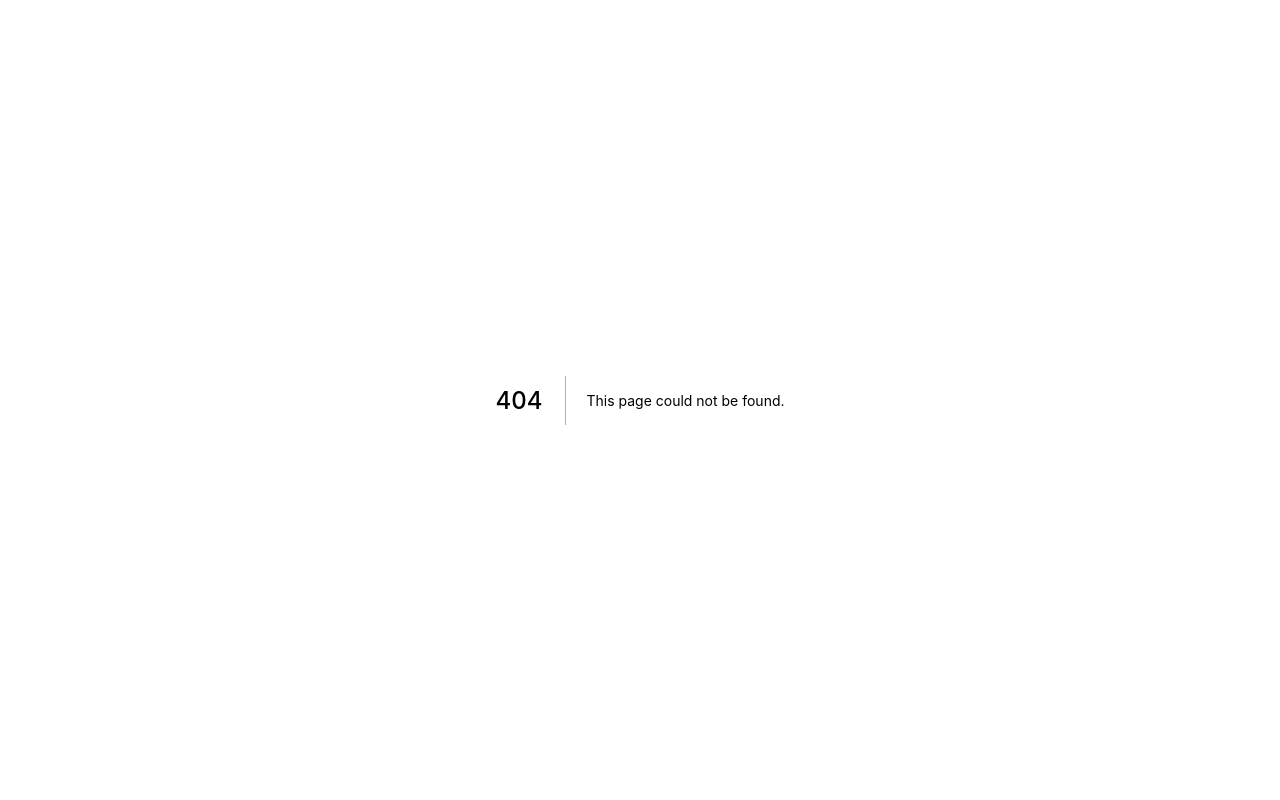
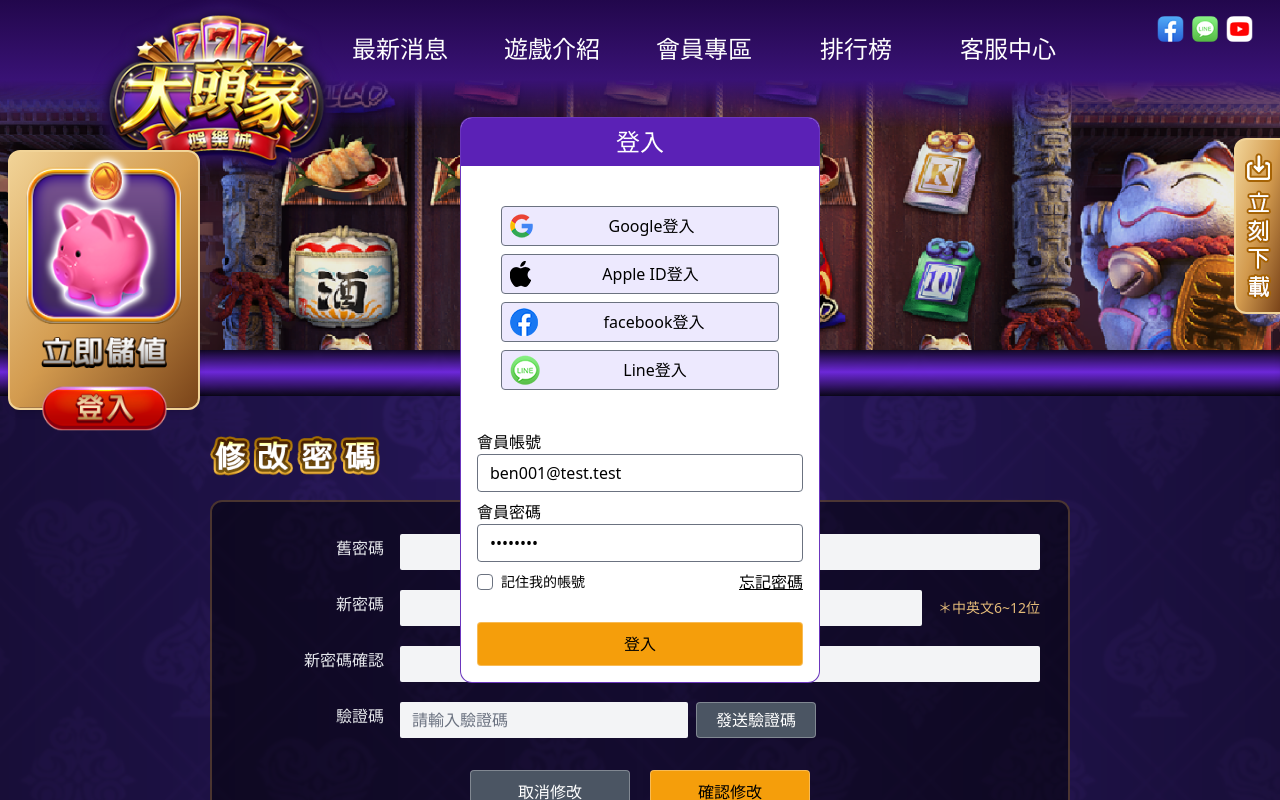
Before and after one commit to summerchen0101/official777-v2, a Next.js app: page /user-pw2 in a window 1280 px wide. Before the commit this address had no page. Shown: the top 800 px of the page. Built offline with nearby package versions, Linux system fonts and the light colour scheme.

Commit message:
added pw2 page ui

```diff
--- a/lib/menu.ts
+++ b/lib/menu.ts
@@ -26,6 +26,7 @@ export const menu: Menu[] = [
     subs: [
       { label: '會員資料', path: '/user-basic', needAuth: true },
       { label: '修改密碼', path: '/user-pw', needAuth: true },
+      { label: '修改二次密碼', path: '/user-pw2', needAuth: true },
       { label: '儲值購點', path: '/recharge', needAuth: true },
       { label: '儲值紀錄', path: '/recharge-rec', needAuth: true },
       { label: '個人領獎紀錄', path: '/rewards', needAuth: true },
--- a/pages/user-basic.tsx
+++ b/pages/user-basic.tsx
@@ -128,19 +128,7 @@ function UserBasic() {
                 />
                 <div className="w-24"></div>
               </div>
-              <div className="flex flex-col lg:flex-row lg:space-x-4 lg:items-center">
-                <label
-                  htmlFor=""
-                  className="mb-2 w-36 lg:text-right text-gray-200"
-                >
-                  二次密碼
-                </label>
-                <input
-                  type="password"
-                  className="rounded-sm border-none bg-gray-100 flex-1 h-9"
-                />
-                <div className="w-24"></div>
-              </div>
+
               <div className="pt-3 text-center space-x-5 flex justify-center">
                 <button className="btn w-40">取消修改</button>
                 <button className="btn active w-40" onClick={onSubmit}>
--- /dev/null
+++ b/pages/user-pw2.tsx
@@ -0,0 +1,165 @@
+import Layout from '@/components/layout/Layout'
+import PageBanner from '@/components/layout/PageBanner'
+import useAuth from '@/hooks/useAuth'
+import usePwUpdate from '@/services/usePwUpdate'
+import React from 'react'
+import { useForm } from 'react-hook-form'
+
+type Inputs = {
+  old_pw: string
+  new_pw: string
+  new_pw_confirm: string
+  code: string
+}
+function UserPw() {
+  useAuth()
+  const { handler: doUpdate, isLoading } = usePwUpdate()
+  const {
+    register,
+    handleSubmit,
+    formState: { errors },
+    watch,
+    reset,
+  } = useForm<Inputs>()
+  const onSubmit = handleSubmit(async (d) => {
+    try {
+      const res = await doUpdate({
+        old_password: d.old_pw,
+        new_password: d.new_pw,
+      })
+      if (res?.ok) {
+        alert('二次密碼更新成功')
+      }
+      reset()
+    } catch (err) {
+      console.log(err)
+    }
+  })
+  return (
+    <Layout>
+      <PageBanner />
+      <section>
+        <div className="lg:w-[860px] mx-auto">
+          <div className="mb-6 flex justify-center lg:justify-start">
+            <img src="/title_pw.png" alt="修改二次密碼" className="h-10" />
+          </div>
+          <div className="form-box">
+            <form noValidate className="space-y-5">
+              <div className="flex flex-col lg:flex-row lg:space-x-4 lg:items-center">
+                <label
+                  htmlFor=""
+                  className="mb-2 w-36 lg:text-right text-gray-200"
+                >
+                  舊密碼
+                </label>
+                <input
+                  type="password"
+                  className="rounded-sm border-none bg-gray-100 flex-1 h-9 lg:w-72"
+                  {...register('old_pw', {
+                    required: { value: true, message: '不可為空' },
+                  })}
+                />
+                {errors.old_pw && (
+                  <div className="text-sm text-red-500">
+                    {errors.old_pw.message}
+                  </div>
+                )}
+              </div>
+              <div className="flex flex-col lg:flex-row lg:space-x-4 lg:items-center">
+                <label
+                  htmlFor=""
+                  className="mb-2 w-36 lg:text-right text-gray-200"
+                >
+                  新密碼
+                </label>
+                <input
+                  type="password"
+                  className="rounded-sm border-none bg-gray-100 flex-1 h-9 lg:w-72"
+                  {...register('new_pw', {
+                    required: { value: true, message: '不可為空' },
+                    pattern: {
+                      value: /^\w{6,12}$/,
+                      message: '須為中英文6~12位',
+                    },
+                  })}
+                />
+                <p className="text-gold-400 text-sm mt-2 lg:mt-0">
+                  ＊中英文6~12位
+                </p>
+                {errors.new_pw && (
+                  <div className="text-sm text-red-500">
+                    {errors.new_pw.message}
+                  </div>
+                )}
+              </div>
+
+              <div className="flex flex-col lg:flex-row lg:space-x-4 lg:items-center">
+                <label
+                  htmlFor=""
+                  className="mb-2 w-36 lg:text-right text-gray-200"
+                >
+                  新密碼確認
+                </label>
+                <input
+                  type="password"
+                  className="rounded-sm border-none bg-gray-100 flex-1 h-9 lg:w-72"
+                  {...register('new_pw_confirm', {
+                    required: { value: true, message: '不可為空' },
+                    validate: (val) => {
+                      const ok = val === watch('new_pw')
+                      return ok ? ok : '與新密碼不同'
+                    },
+                  })}
+                />
+                {errors.new_pw_confirm && (
+                  <div className="text-sm text-red-500">
+                    {errors.new_pw_confirm.message}
+                  </div>
+                )}
+              </div>
+
+              <div className="flex flex-col lg:flex-row lg:space-x-4 lg:items-center">
+                <label
+                  htmlFor=""
+                  className="mb-2 w-36 lg:text-right text-gray-200"
+                >
+                  驗證碼
+                </label>
+                <div className="flex items-center space-x-2">
+                  <input
+                    type="text"
+                    className="rounded-sm border-none bg-gray-100 flex-1 h-9 lg:w-72"
+                    {...register('code', {
+                      required: { value: true, message: '不可為空' },
+                    })}
+                    placeholder="請輸入驗證碼"
+                  />
+                  <div className="w-36">
+                    <button
+                      type="button"
+                      className="btn btn-sm"
+                      // onClick={onSendSms}
+                    >
+                      發送驗證碼
+                    </button>
+                  </div>
+                </div>
+              </div>
+
+              <div className="pt-3 text-center space-x-5 flex justify-center">
+                <button className="btn w-40" onClick={() => reset()}>
+                  取消修改
+                </button>
+                <button className="btn active w-40" onClick={onSubmit}>
+                  確認修改
+                </button>
+              </div>
+            </form>
+          </div>
+        </div>
+      </section>
+    </Layout>
+  )
+}
+
+export default UserPw
--- a/styles/globals.css
+++ b/styles/globals.css
@@ -134,5 +134,5 @@ section {
 }
 
 .frame {
-  @apply border-2 border-gold-600/50 rounded-lg;
+  @apply border-2 border-gold-500/30 rounded-lg;
 }
```
